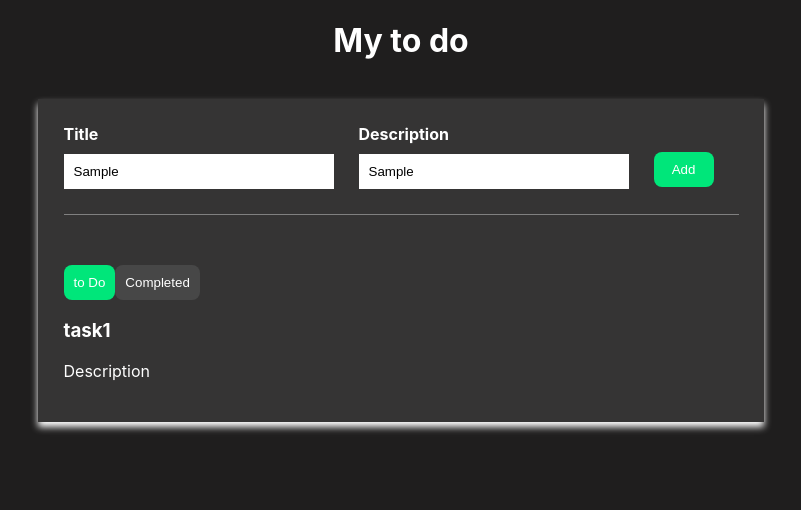
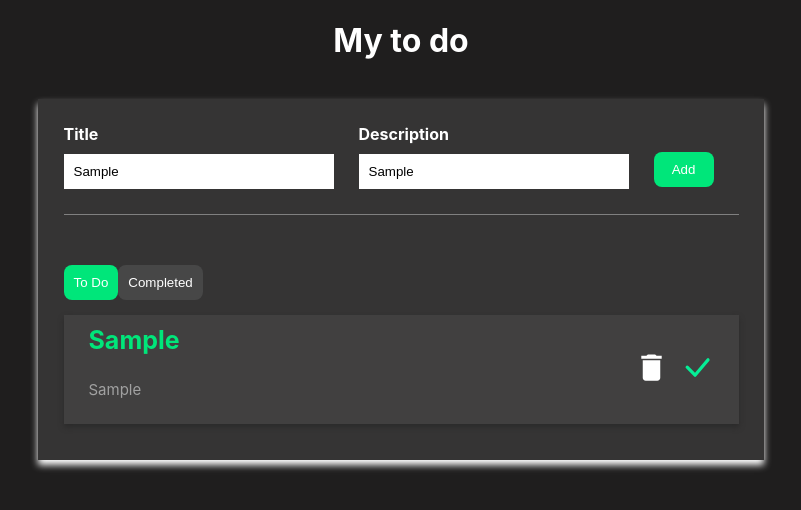
Before and after one commit to dhoumaima/to-do-app, a React (Create React App) app: page / in a window 1280 px wide. Both pictures are taken after typing "Sample", "Sample" into the empty fields and a click on the button "Add". Shown: the top 510 px of the page, without its empty margins (239-1040 px from the left). Built offline with nearby package versions, Linux system fonts and the light colour scheme.

Commit message:
Add Button

```diff
--- a/package.json
+++ b/package.json
@@ -8,6 +8,7 @@
     "@testing-library/user-event": "^13.5.0",
     "react": "^18.3.1",
     "react-dom": "^18.3.1",
+    "react-icons": "^5.2.1",
     "react-scripts": "5.0.1",
     "web-vitals": "^2.1.4"
   },
--- a/public/index.html
+++ b/public/index.html
@@ -2,13 +2,42 @@
 <html lang="en">
   <head>
     <meta charset="utf-8" />
+    <link rel="icon" href="%PUBLIC_URL%/favicon.ico" />
     <meta name="viewport" content="width=device-width, initial-scale=1" />
+    <meta name="theme-color" content="#000000" />
+    <meta
+      name="description"
+      content="Web site created using create-react-app"
+    />
+    <link rel="apple-touch-icon" href="%PUBLIC_URL%/logo192.png" />
+    <!--
+      manifest.json provides metadata used when your web app is installed on a
+      user's mobile device or desktop. See https://developers.google.com/web/fundamentals/web-app-manifest/
+    -->
+    <link rel="manifest" href="%PUBLIC_URL%/manifest.json" />
+    <!--
+      Notice the use of %PUBLIC_URL% in the tags above.
+      It will be replaced with the URL of the `public` folder during the build.
+      Only files inside the `public` folder can be referenced from the HTML.
 
-    <title>To Do List  App</title>
+      Unlike "/favicon.ico" or "favicon.ico", "%PUBLIC_URL%/favicon.ico" will
+      work correctly both with client-side routing and a non-root public URL.
+      Learn how to configure a non-root public URL by running `npm run build`.
+    -->
+    <title>To Do List App</title>
   </head>
   <body>
     <noscript>You need to enable JavaScript to run this app.</noscript>
     <div id="root"></div>
+    <!--
+      This HTML file is a template.
+      If you open it directly in the browser, you will see an empty page.
 
+      You can add webfonts, meta tags, or analytics to this file.
+      The build step will place the bundled scripts into the <body> tag.
+
+      To begin the development, run `npm start` or `yarn start`.
+      To create a production bundle, use `npm run build` or `yarn build`.
+    -->
   </body>
 </html>
--- a/src/App.css
+++ b/src/App.css
@@ -93,3 +93,64 @@ box-shadow: 0px 5px 7px white;
 {
   background-color: rgb(0,230,122);
 }
+
+.todo-list
+{
+  display: flex;
+  flex-direction: column;
+
+}
+
+
+.btn-area
+{
+  margin-bottom: 15px;
+}
+.todo-list-item
+{
+  background-color: #414040;
+  display: flex;
+  justify-content: space-between;
+  align-items: center;
+  padding: 25px;
+  padding-bottom: 10px;
+  padding-top: 10px;
+  margin-bottom: 10px;
+  box-shadow: 0px 3px 5px rgb(43, 42, 42);
+}
+
+.todo-list-item h3{
+  font-size: 25px;
+  color:rgb(0,230,122) ;
+  margin-top: 0px;
+
+}
+
+.todo-list-item p{
+  font-size: 15px;
+  color:rgb(161,161,161) ;
+  margin-top: 0px;
+
+}
+.icon
+{
+  font-size: 35px;
+  cursor: pointer;
+}
+
+.icon:hover
+{
+  color: red;
+}
+.check-icon
+{
+  font-size: 35px;
+  cursor: pointer;
+  margin-left: 10px;
+  color: rgb(5,238,150);
+}
+
+.check-icon:hover
+{
+  color: rgb(0, 255, 55);
+}
--- a/src/App.js
+++ b/src/App.js
@@ -1,7 +1,35 @@
 import './App.css';
-import React, { useState } from 'react';
+import React, { useEffect, useState } from 'react';
+import { MdDelete } from "react-icons/md";
+import { BsCheckLg } from "react-icons/bs";
 function App() {
   const [isCompleteScreen,setIsCompleteScreen] = useState(false);
+  const [allTodos,setTodos] = useState([]);
+  const [newTitle,setNewTitle] = useState("");
+  const [newDescription,setNewDescription] = useState("");
+
+
+  const handleAssTodo = ()=>{
+    let newTodoItem = {
+      title:newTitle,
+      description:newDescription,
+    };
+    let updateToDoArr=[...allTodos];
+    updateToDoArr.push(newTodoItem);
+    setTodos (updateToDoArr);
+    localStorage.setItem('todolist',JSON.stringify(updateToDoArr))
+  };
+
+
+  useEffect(()=>
+  {
+    let savedTodo = JSON.parse(localStorage.getItem('todolist'));
+    if (savedTodo)
+    {
+      setTodos(savedTodo);
+
+    }
+  },[])
   return (
 
     <div className="App">
@@ -11,33 +39,48 @@ function App() {
         <div className='todo-input'>
           <div className="todo-input-item">
             <label>Title</label>
-            <input type="text" placeholder="What's your task title ?"></input>
+            <input type="text" value={newTitle} onChange={(e)=>setNewTitle(e.target.value)} placeholder="What's your task title ?"></input>
           </div>
 
 
           <div className="todo-input-item">
             <label>Description</label>
-            <input type="text" placeholder="your task detail"></input>
+            <input type="text" value={newDescription} onChange={(e)=>setNewDescription(e.target.value)} placeholder="your task detail"></input>
           </div>
 
 
           <div className="todo-input-item">
-            <button type="button" className="primaryBtn">Add</button>
+            <button type="button" onClick={handleAssTodo} className="primaryBtn">Add</button>
           </div>
           </div>
 
 
         <div className="btn-area">
-          <button className={`secondaryBtn ${isCompleteScreen===false && 'active'}`} onClick={()=>setIsCompleteScreen(false)}>to Do</button>
-          <button className={`secondaryBtn ${isCompleteScreen===true && 'active'}`} onClick={()=>setIsCompleteScreen(true)} >Completed</button>
+          <button className={`secondaryBtn ${isCompleteScreen===false && 'active'}`} onClick={()=>setIsCompleteScreen(false)}>
+            To Do
+          </button>
+          <button className={`secondaryBtn ${isCompleteScreen===true && 'active'}`} onClick={()=>setIsCompleteScreen(true)} >
+            Completed
+          </button>
         </div>
 
 
         <div className="todo-list">
-          <div className="todo-list-item">
-          <h3>task1</h3>
-          <p>Description</p>
-          </div>
+          {allTodos.map((item,index)=>{
+            return(
+            <div className="todo-list-item" key={index}>
+              <div>
+                <h3>{item.title}</h3>
+                <p>{item.description}</p>
+              </div>
+              <div>
+                <MdDelete  className='icon' title='Delete?'/>
+                <BsCheckLg className='check-icon' title='Complete?'/>
+              </div>
+            </div>
+            )
+          })}
+
         </div>
 
 
```
Also changed, not shown: 1 other file (tests, documents, lock files or other folders).
